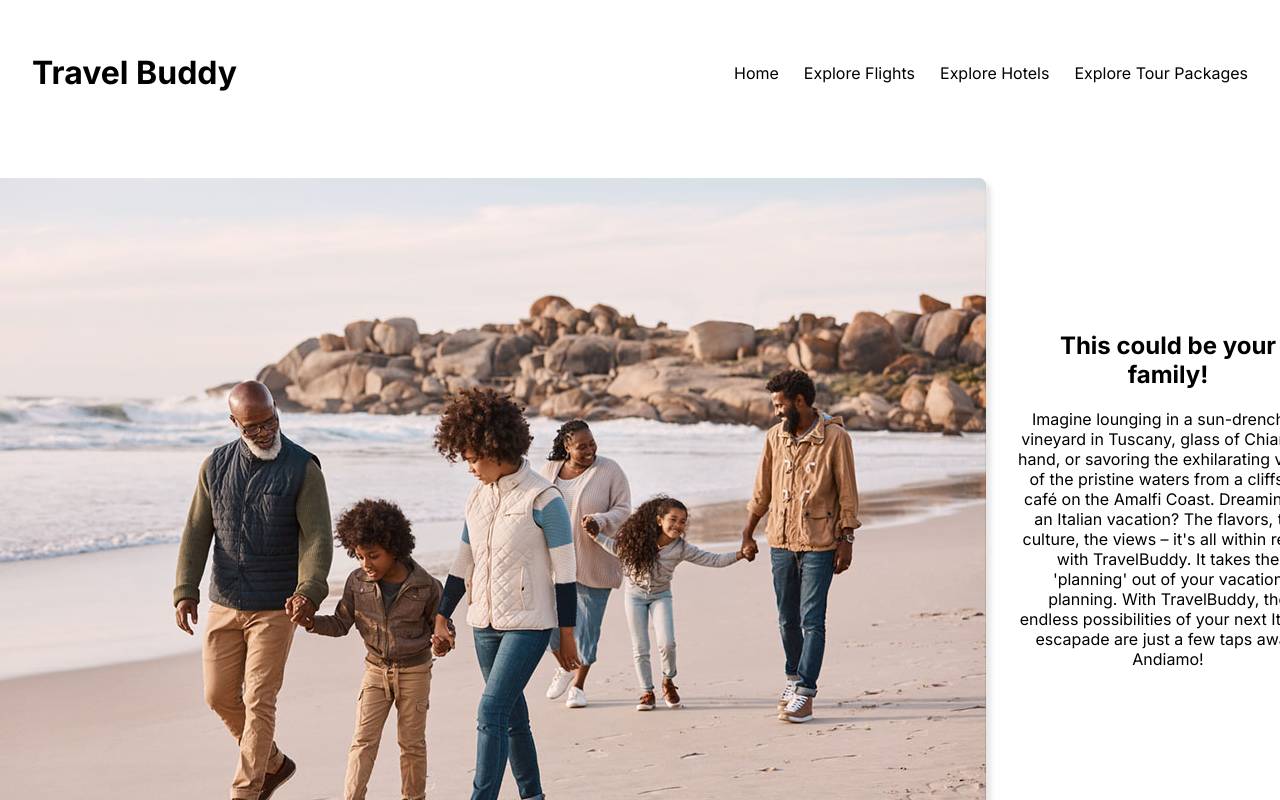
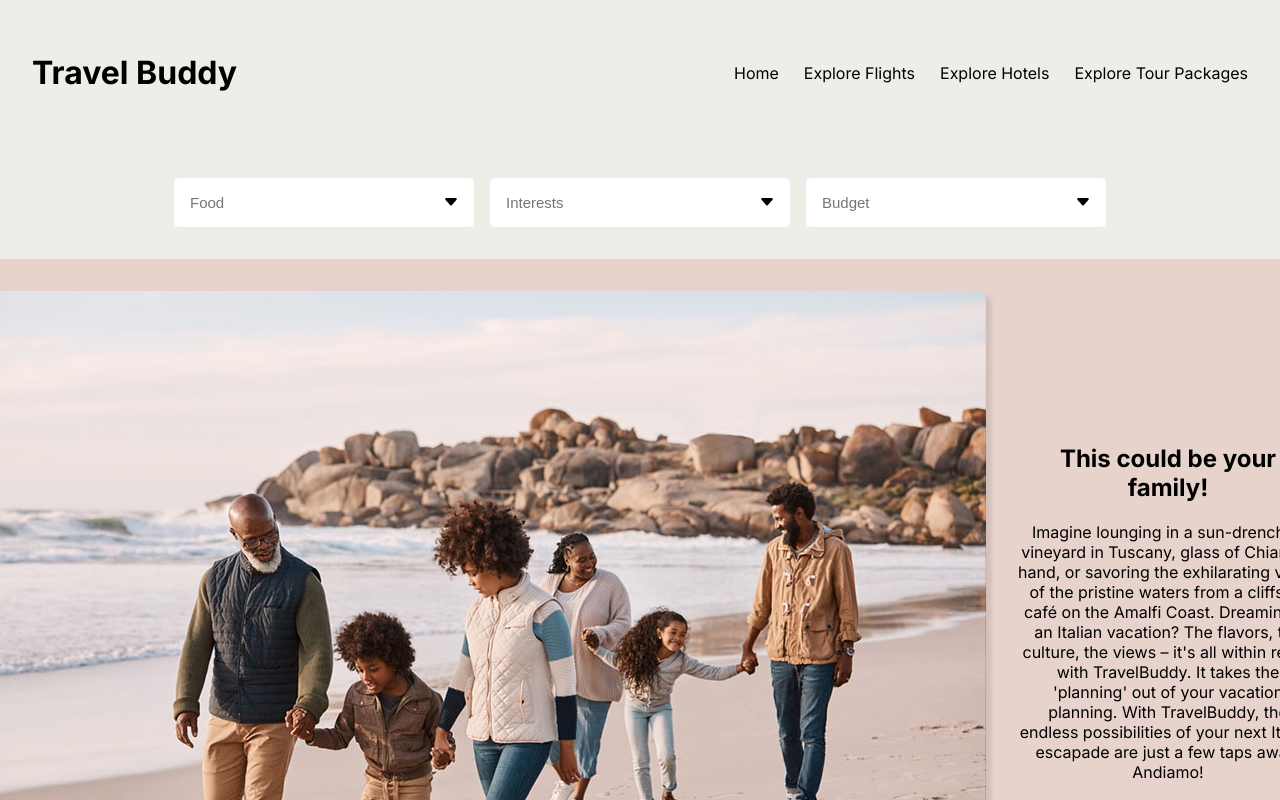
Before and after one commit to vijay-shankaranand/BrownBoyHacks, a React (Create React App) app in the folder travel-buddy/: page / in a window 1280 px wide. Shown: the top 800 px of the page. Built offline with nearby package versions, Linux system fonts and the light colour scheme.

Commit message:
basic layout

```diff
--- a/travel-buddy/src/App.js
+++ b/travel-buddy/src/App.js
@@ -5,10 +5,12 @@ import Planner from './components/Planner';
 
 function App() {
   return (
-    <div className="App">
-      <NavBar />
+    <div className="App" style={{ backgroundColor: '#E7D2CC' }}>
+     <div className="navbar-and-planner" style={{ display: 'flex', flexDirection: 'column', justifyContent: 'space-between', width: '100%' }}>
+        <NavBar />
+        <Planner />
+      </div>
       <Banner />
-      <Planner />
     </div>
   );
 }
--- a/travel-buddy/src/components/Banner.jsx
+++ b/travel-buddy/src/components/Banner.jsx
@@ -2,7 +2,7 @@ import familyImage from '../images/family.jpg';
 
 const Banner = () => {
     return (
-        <div className='banner'>
+        <div className='banner' style={{marginBottom: 50}}>
             <img src={familyImage}/>
             <div>
                 <h2 style={{ textAlign: 'center', width: '300px' }}>This could be your family!</h2>
--- a/travel-buddy/src/components/NavBar.jsx
+++ b/travel-buddy/src/components/NavBar.jsx
@@ -2,8 +2,9 @@ import { Link } from "react-router-dom";
 
 const NavBar = () => {
     return (
-        <div className="navbar">
-            <h1>Travel Buddy</h1>
+
+        <div className="navbar" style={{backgroundColor: '#EEEDE7'}}>
+            <h1 style={{}}>Travel Buddy</h1>
             <nav>
                 <p>Home</p>
                 <p>Explore Flights</p>
--- a/travel-buddy/src/components/Planner.jsx
+++ b/travel-buddy/src/components/Planner.jsx
@@ -2,7 +2,7 @@ import Dropdown from "./Dropdown";
 
 const Planner = () => {
 
-    const foodOptions = ["Halal", "Non-Halal"];
+    const foodOptions = ["Halal", "Vegetarian", "Vegan"];
 
     const interestOptions = ["Museum", "Clubbing", "Historic Sites"];
 
@@ -10,7 +10,7 @@ const Planner = () => {
 
 
     return (
-        <div className="planner">
+        <div className="planner" style={{backgroundColor: '#EEEDE7'}}>
             <Dropdown title="Food" listOfitems={foodOptions}/>
             <Dropdown title="Interests" listOfitems={interestOptions}/>
             <Dropdown title="Budget" listOfitems={budgetOptions}/>
```
Also changed, not shown: 1 other file (tests, documents, lock files or other folders).
